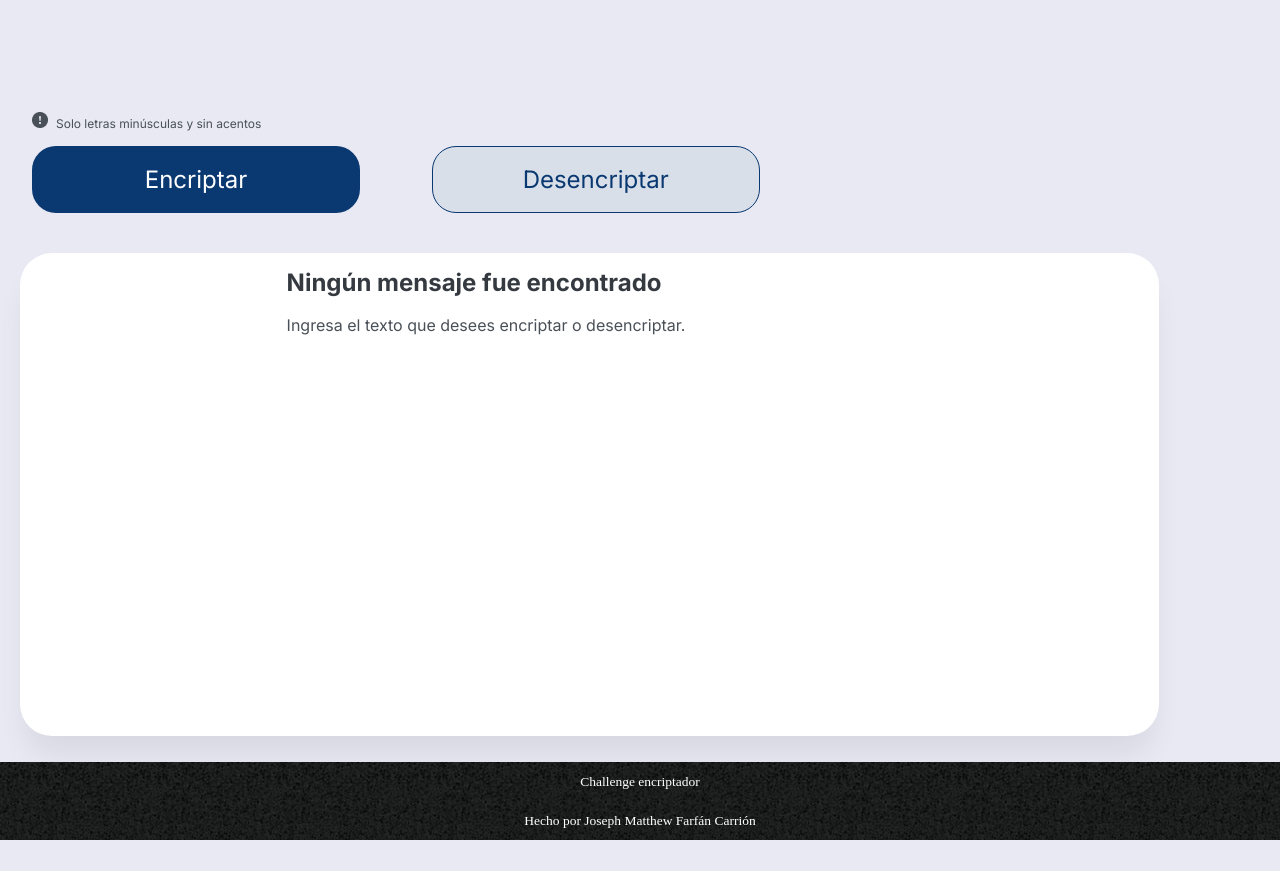
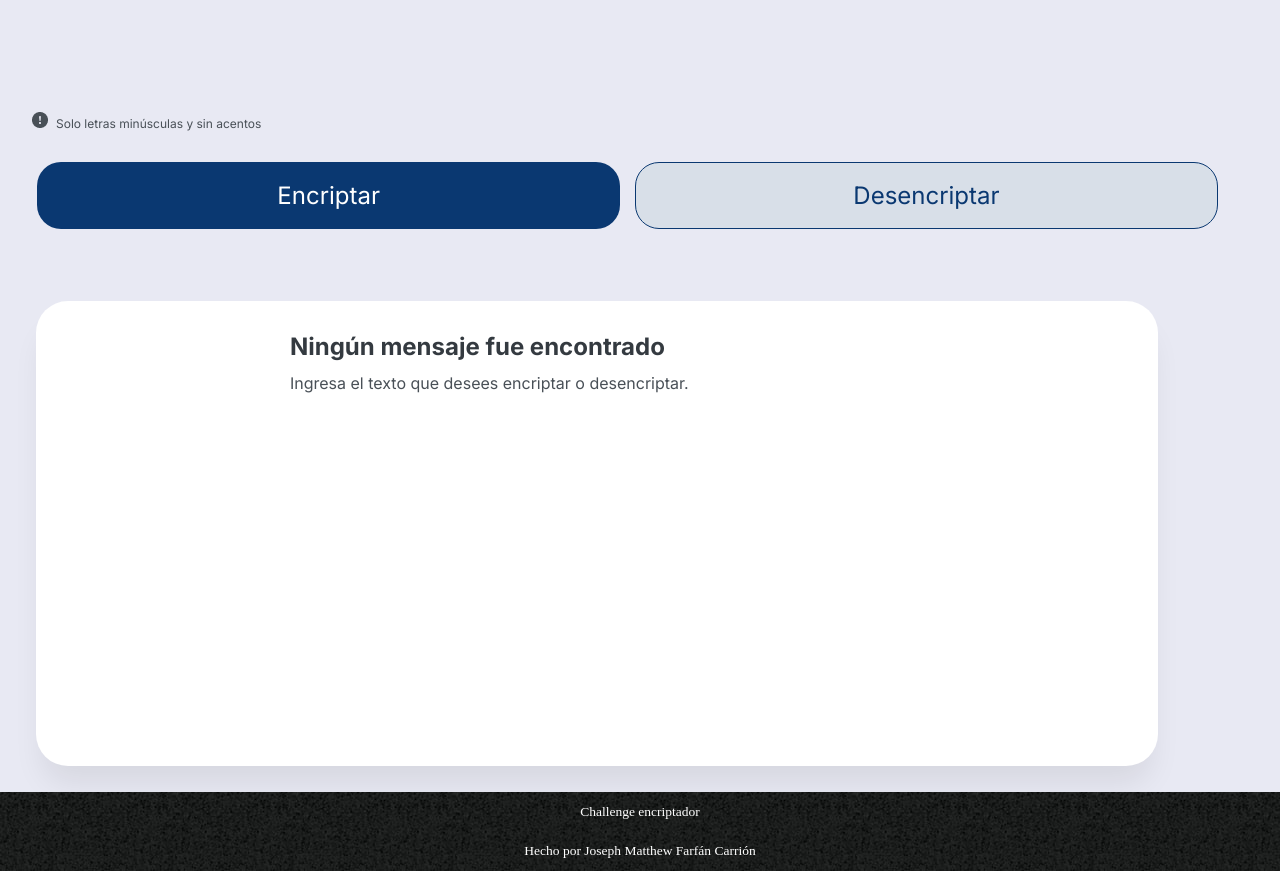
Before and after one commit to Josmattheus/Challenge-encriptador, a plain HTML site: page index.html in a window 1280 px wide. Shown: the part 600-1471 px from the top of the page. Before the commit the page ends 1440 px from the top, so only its background shows below. Drawn offline with Linux system fonts and the light colour scheme.

Commit message:
minor fixes but good fixes for tablet port

```diff
--- a/app.js
+++ b/app.js
@@ -5,6 +5,7 @@ window.onload = function() {
     document.getElementById('copiar-btn').style.display = 'none';
     /*mostrar imagen*/
 }
+
 
 function mostarImagenQuitarTexto(){
     /*mostrar y dejar de mostrar elementos de la segunda textarea*/
--- a/style.css
+++ b/style.css
@@ -337,7 +337,7 @@ footer{
         position: relative;
         width:84%;
         height: calc(22rem + 67px);
-        margin: 0 0 0 3.75rem;
+        margin: 0 0 0 4.75rem;
 
         display: inline-block;
         top: 40px;
@@ -345,11 +345,7 @@ footer{
         border-radius: 32px;
 
         border: none;
-        padding: 2rem;
-    }
-
-    .contenedor-segunda-textbox:{
-        height: 100px;
+        padding: 1.45rem;
     }
 
     .imagen-persona{
@@ -360,13 +356,18 @@ footer{
         text-align: center;
     }
 
+    .contenedor-botones{
+        padding: 2rem;
+    }
+
     .contenedor-botones button:last-child, .contenedor-botones button:first-child{
-        margin: 1rem 2.2rem 0 2rem;
+        margin: 0 0.3rem;
+        width: 48%;
     }
 
     .boton-copiar{
         padding: 16px 24px;
-        width: 90%;
+        width: 95%;
         height: 67px;
 
         margin: 1rem;
@@ -388,17 +389,18 @@ footer{
     }
 
     .desc1{
-        margin: 0 0 0 -1rem;
+        margin: 1rem 0 0 -1rem;
         padding-left: 22% ;
         padding-right: 22% ;
         top: 0;
     }
 
     .desc2{
-        margin: 0 0 0 -1rem;
+        margin: 0.5rem 0 0 -1rem;
         padding-left: 22% ;
         padding-right: 22% ;
         padding-top: 0;
         top: 4rem;
+        line-height: normal;
     }
 }
```
